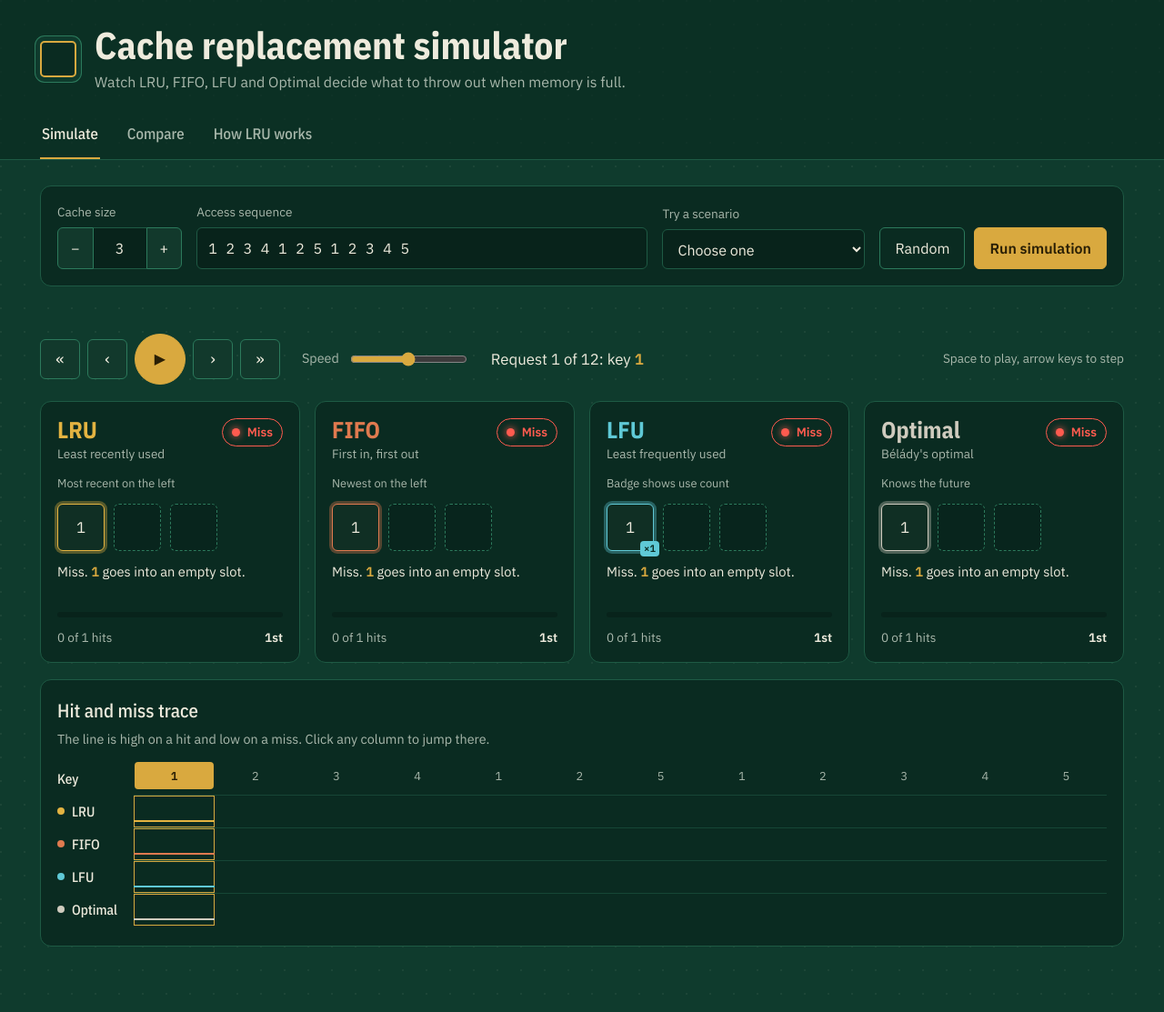
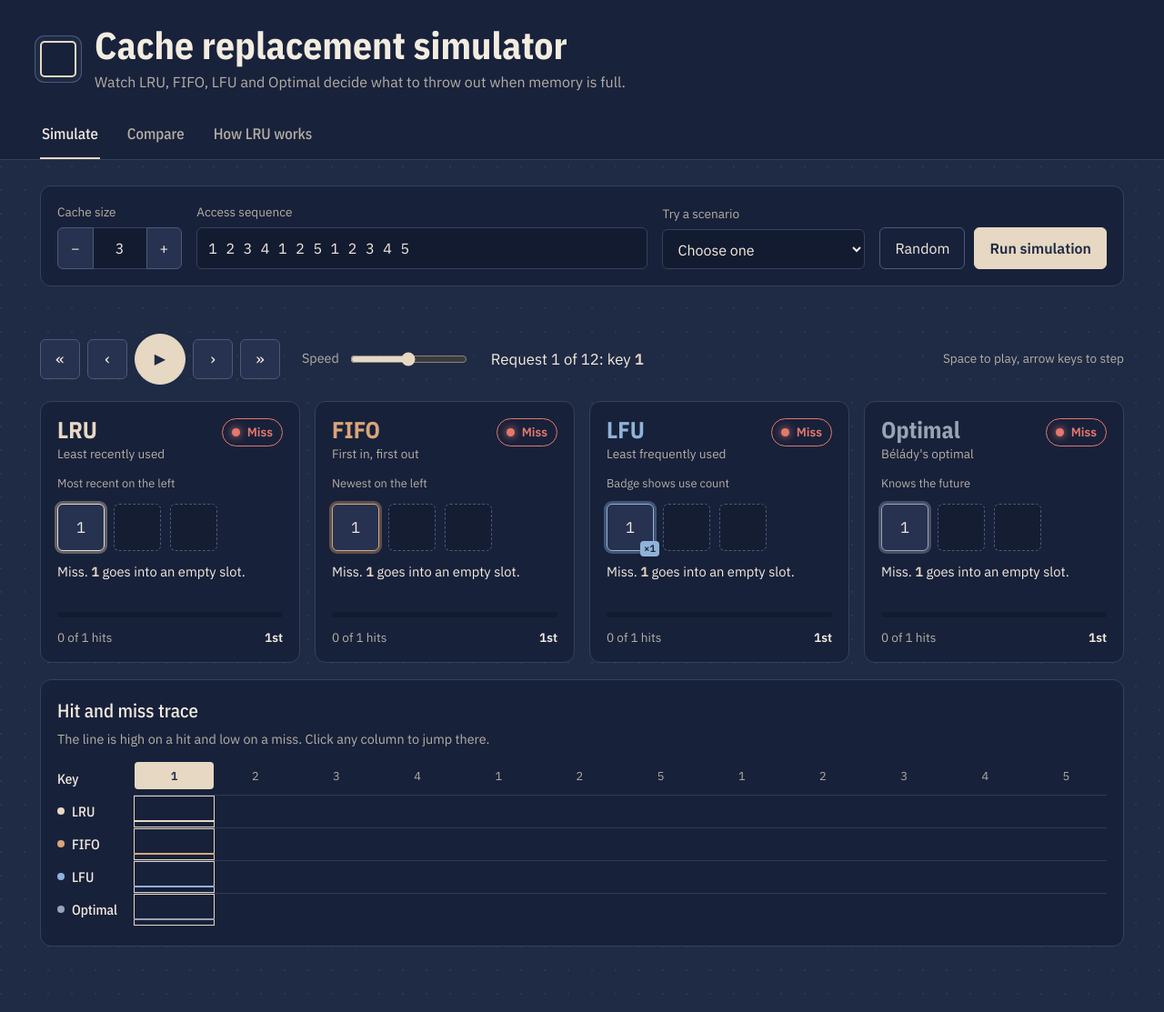
Before and after one commit to Ken-993/cache-simulator, a Flask app: page / in a window 1280 px wide. Shown: the whole page at 91% size. Run offline with Flask 3, Linux system fonts and the light colour scheme.

Commit message:
Navy and beige theme

```diff
--- a/static/script.js
+++ b/static/script.js
@@ -1,10 +1,10 @@
 /* ---------- Constants ---------- */
 const POLICIES = ["LRU", "FIFO", "LFU", "Optimal"];
 const META = {
-  LRU: { color: "#E3B341", full: "Least recently used", order: "Most recent on the left" },
-  FIFO: { color: "#E07A4F", full: "First in, first out", order: "Newest on the left" },
-  LFU: { color: "#5FC9D6", full: "Least frequently used", order: "Badge shows use count" },
-  Optimal: { color: "#CFCBBE", full: "Bélády's optimal", order: "Knows the future" },
+  LRU: { color: "#E6D8C3", full: "Least recently used", order: "Most recent on the left" },
+  FIFO: { color: "#D9A57A", full: "First in, first out", order: "Newest on the left" },
+  LFU: { color: "#8FB3D9", full: "Least frequently used", order: "Badge shows use count" },
+  Optimal: { color: "#9AA3B5", full: "Bélády's optimal", order: "Knows the future" },
 };
 const WORKLOAD_INFO = {
   "Uniform Random": "Every key is equally likely. There is no pattern to exploit.",
@@ -346,9 +346,9 @@ let chart = null;
 document.querySelectorAll("[data-desc]").forEach((el) => (el.textContent = WORKLOAD_INFO[el.dataset.desc] || ""));
 
 if (window.Chart) {
-  Chart.defaults.color = "#A9B8AC";
+  Chart.defaults.color = "#B5AFA5";
   Chart.defaults.font.family = '"IBM Plex Sans", system-ui, sans-serif';
-  Chart.defaults.borderColor = "rgba(44, 122, 92, 0.35)";
+  Chart.defaults.borderColor = "rgba(75, 90, 124, 0.45)";
 }
 
 document.querySelectorAll('input[name="workload"]').forEach((r) =>
--- a/static/style.css
+++ b/static/style.css
@@ -1,16 +1,30 @@
 :root {
-  --board: #0F3B2D;
-  --board-deep: #0A2B21;
-  --well: #08231B;
-  --chip: #102F24;
-  --trace: #1E5A44;
-  --trace-hi: #2C7A5C;
-  --gold: #D9A93F;
-  --gold-ink: #2A1F05;
-  --silk: #EEEBDD;
-  --silk-dim: #A9B8AC;
-  --led-hit: #5BE37D;
-  --led-miss: #FF5B4F;
+  /* Navy */
+  --bg: #1F2A44;
+  --surface: #18213A;
+  --well: #131B30;
+  --chip: #26324F;
+  --line: #34415F;
+  --line-strong: #4B5A7C;
+  --line-soft: rgba(75, 90, 124, 0.45);
+  --button: #26324F;
+  --button-hover: #2E3B5C;
+  --masthead: rgba(24, 33, 58, 0.85);
+
+  /* Beige */
+  --accent: #E6D8C3;
+  --accent-hover: #F1E6D6;
+  --accent-ink: #1F2A44;
+  --text: #F3ECE0;
+  --text-dim: #B5AFA5;
+  --tint-accent: rgba(230, 216, 195, 0.12);
+  --dots: rgba(230, 216, 195, 0.07);
+
+  /* Hit / miss */
+  --hit: #7FD1A0;
+  --miss: #E5786D;
+  --tint-hit: rgba(127, 209, 160, 0.10);
+
   --font: "IBM Plex Sans", system-ui, sans-serif;
   --cond: "IBM Plex Sans Condensed", "IBM Plex Sans", system-ui, sans-serif;
   --mono: "IBM Plex Mono", ui-monospace, monospace;
@@ -22,9 +36,9 @@
 body {
   margin: 0;
   font: 400 1rem/1.55 var(--font);
-  color: var(--silk);
-  background-color: var(--board);
-  background-image: radial-gradient(circle at 1px 1px, rgba(238, 235, 221, 0.06) 1px, transparent 1.6px);
+  color: var(--text);
+  background-color: var(--bg);
+  background-image: radial-gradient(circle at 1px 1px, var(--dots) 1px, transparent 1.6px);
   background-size: 26px 26px;
   min-height: 100vh;
 }
@@ -33,20 +47,20 @@ h1, h2, h3 { font-family: var(--cond); margin: 0; }
 h2 { font-size: 1.3rem; font-weight: 500; }
 h3 { font-size: 1.1rem; font-weight: 500; }
 p { margin: 0; }
-.mono { font-family: var(--mono); font-weight: 600; color: var(--gold); }
-.hint, .muted { color: var(--silk-dim); font-size: 0.9rem; }
-.error { color: var(--led-miss); min-height: 1.4em; margin-top: 8px; font-size: 0.95rem; }
-:focus-visible { outline: 2px solid var(--gold); outline-offset: 2px; }
+.mono { font-family: var(--mono); font-weight: 600; color: var(--accent); }
+.hint, .muted { color: var(--text-dim); font-size: 0.9rem; }
+.error { color: var(--miss); min-height: 1.4em; margin-top: 8px; font-size: 0.95rem; }
+:focus-visible { outline: 2px solid var(--accent); outline-offset: 2px; }
 
 .card {
-  background: var(--board-deep);
-  border: 1px solid var(--trace);
+  background: var(--surface);
+  border: 1px solid var(--line);
   border-radius: 12px;
   padding: 18px;
 }
 
 /* ---------- Masthead ---------- */
-.masthead { border-bottom: 1px solid var(--trace); background: rgba(10, 43, 33, 0.7); }
+.masthead { border-bottom: 1px solid var(--line); background: var(--masthead); }
 .masthead-inner { max-width: 1240px; margin: 0 auto; padding: 28px 24px 0; }
 .brand { display: flex; gap: 20px; align-items: center; }
 .chip-icon {
@@ -54,12 +68,12 @@ p { margin: 0; }
   width: 40px;
   height: 40px;
   border-radius: 5px;
-  background: var(--board-deep);
-  border: 2px solid var(--gold);
-  box-shadow: 0 0 0 5px var(--board), 0 0 0 6px var(--trace-hi);
+  background: var(--surface);
+  border: 2px solid var(--accent);
+  box-shadow: 0 0 0 5px var(--bg), 0 0 0 6px var(--line-strong);
 }
 h1 { font-size: clamp(1.8rem, 3.5vw, 2.6rem); font-weight: 700; line-height: 1.05; }
-.tagline { color: var(--silk-dim); margin-top: 6px; max-width: 62ch; }
+.tagline { color: var(--text-dim); margin-top: 6px; max-width: 62ch; }
 .tabs { display: flex; gap: 28px; margin-top: 22px; overflow-x: auto; }
 .tab {
   background: none;
@@ -71,11 +85,11 @@ h1 { font-size: clamp(1.8rem, 3.5vw, 2.6rem); font-weight: 700; line-height: 1.0
   font-family: var(--cond);
   font-size: 1.05rem;
   font-weight: 500;
-  color: var(--silk-dim);
+  color: var(--text-dim);
   white-space: nowrap;
 }
-.tab:hover { background: none; color: var(--silk); border-color: transparent; }
-.tab.active { color: var(--silk); border-bottom-color: var(--gold); }
+.tab:hover { background: none; color: var(--text); border-color: transparent; }
+.tab.active { color: var(--text); border-bottom-color: var(--accent); }
 
 main { max-width: 1240px; margin: 0 auto; padding: 28px 24px 72px; }
 .panel { display: none; }
@@ -85,28 +99,28 @@ main { max-width: 1240px; margin: 0 auto; padding: 28px 24px 72px; }
 input, select, button { font: inherit; color: inherit; }
 input, select {
   background: var(--well);
-  border: 1px solid var(--trace);
+  border: 1px solid var(--line);
   border-radius: 6px;
   padding: 10px 12px;
-  color: var(--silk);
+  color: var(--text);
   min-height: 44px;
 }
-input:focus, select:focus { border-color: var(--gold); }
+input:focus, select:focus { border-color: var(--accent); }
 #sequence, #labKey { font-family: var(--mono); }
 
 button {
-  background: #12392C;
-  border: 1px solid var(--trace-hi);
+  background: var(--button);
+  border: 1px solid var(--line-strong);
   border-radius: 6px;
   padding: 10px 16px;
   min-height: 44px;
   cursor: pointer;
   transition: background 0.15s, border-color 0.15s;
 }
-button:hover { background: #17463A; border-color: var(--gold); }
+button:hover { background: var(--button-hover); border-color: var(--accent); }
 button:disabled { opacity: 0.55; cursor: progress; }
-.primary { background: var(--gold); border-color: var(--gold); color: var(--gold-ink); font-weight: 600; }
-.primary:hover { background: #E8BA52; border-color: #E8BA52; }
+.primary { background: var(--accent); border-color: var(--accent); color: var(--accent-ink); font-weight: 600; }
+.primary:hover { background: var(--accent-hover); border-color: var(--accent-hover); }
 .ghost { background: transparent; }
 .wide { width: 100%; margin-top: 6px; }
 
@@ -116,12 +130,12 @@ button:disabled { opacity: 0.55; cursor: progress; }
   gap: 16px;
   align-items: flex-end;
   padding: 18px;
-  background: var(--board-deep);
-  border: 1px solid var(--trace);
+  background: var(--surface);
+  border: 1px solid var(--line);
   border-radius: 12px;
 }
 .field { display: flex; flex-direction: column; gap: 6px; }
-.field > label, .label { font-size: 0.85rem; color: var(--silk-dim); }
+.field > label, .label { font-size: 0.85rem; color: var(--text-dim); }
 .grow { flex: 1 1 280px; }
 .grow input { width: 100%; }
 .actions { display: flex; gap: 10px; }
@@ -142,22 +156,22 @@ button:disabled { opacity: 0.55; cursor: progress; }
   width: 56px;
   height: 56px;
   border-radius: 50%;
-  background: var(--gold);
-  border-color: var(--gold);
-  color: var(--gold-ink);
+  background: var(--accent);
+  border-color: var(--accent);
+  color: var(--accent-ink);
   font-size: 1rem;
 }
-.buttons .play:hover { background: #E8BA52; }
-.speed { display: flex; align-items: center; gap: 10px; color: var(--silk-dim); font-size: 0.9rem; }
-.speed input { min-height: 0; padding: 0; border: 0; background: none; accent-color: var(--gold); }
+.buttons .play:hover { background: var(--accent-hover); }
+.speed { display: flex; align-items: center; gap: 10px; color: var(--text-dim); font-size: 0.9rem; }
+.speed input { min-height: 0; padding: 0; border: 0; background: none; accent-color: var(--accent); }
 .step-label { font-size: 1.05rem; }
-.keys-hint { color: var(--silk-dim); font-size: 0.85rem; margin-left: auto; }
+.keys-hint { color: var(--text-dim); font-size: 0.85rem; margin-left: auto; }
 
 /* ---------- Memory banks ---------- */
 .banks { display: grid; grid-template-columns: repeat(auto-fit, minmax(250px, 1fr)); gap: 16px; }
 .bank {
-  background: var(--board-deep);
-  border: 1px solid var(--trace);
+  background: var(--surface);
+  border: 1px solid var(--line);
   border-radius: 12px;
   padding: 18px 18px 16px;
   display: flex;
@@ -166,7 +180,7 @@ button:disabled { opacity: 0.55; cursor: progress; }
 }
 .bank-head { display: flex; justify-content: space-between; align-items: flex-start; gap: 12px; }
 .bank h3 { color: var(--c); font-size: 1.6rem; font-weight: 700; line-height: 1; }
-.bank-sub { color: var(--silk-dim); font-size: 0.85rem; margin-top: 4px; }
+.bank-sub { color: var(--text-dim); font-size: 0.85rem; margin-top: 4px; }
 .status {
   display: flex;
   align-items: center;
@@ -177,16 +191,16 @@ button:disabled { opacity: 0.55; cursor: progress; }
   border: 1px solid currentColor;
   border-radius: 999px;
 }
-.status.is-hit { color: var(--led-hit); }
-.status.is-miss { color: var(--led-miss); }
+.status.is-hit { color: var(--hit); }
+.status.is-miss { color: var(--miss); }
 .led { width: 9px; height: 9px; border-radius: 50%; background: currentColor; box-shadow: 0 0 8px currentColor; }
-.order { font-size: 0.8rem; color: var(--silk-dim); }
+.order { font-size: 0.8rem; color: var(--text-dim); }
 .pads { display: flex; flex-wrap: wrap; gap: 10px; min-height: 52px; }
 .why { font-size: 0.92rem; min-height: 2.9em; }
 .meter { height: 6px; background: var(--well); border-radius: 3px; overflow: hidden; }
 .meter span { display: block; height: 100%; background: var(--c); }
-.score { display: flex; justify-content: space-between; font-size: 0.85rem; color: var(--silk-dim); }
-.rank { color: var(--silk); font-weight: 600; }
+.score { display: flex; justify-content: space-between; font-size: 0.85rem; color: var(--text-dim); }
+.rank { color: var(--text); font-weight: 600; }
 
 /* Slots ("pads") */
 .pad {
@@ -197,12 +211,12 @@ button:disabled { opacity: 0.55; cursor: progress; }
   padding: 0 10px;
   display: grid;
   place-items: center;
-  border: 1px dashed var(--trace-hi);
+  border: 1px dashed var(--line-strong);
   border-radius: 6px;
   background: rgba(0, 0, 0, 0.12);
   font-family: var(--mono);
   font-size: 1.05rem;
-  color: var(--silk);
+  color: var(--text);
 }
 .pad.filled { border: 1.5px solid var(--c); background: var(--chip); }
 .pad.active { box-shadow: 0 0 0 3px color-mix(in srgb, var(--c) 35%, transparent); }
@@ -216,13 +230,13 @@ button:disabled { opacity: 0.55; cursor: progress; }
   padding: 3px 4px;
   border-radius: 4px;
   background: var(--c);
-  color: var(--board-deep);
+  color: var(--surface);
 }
 .pad.enter { animation: drop 0.45s cubic-bezier(0.2, 0.9, 0.3, 1.2); }
 .pad.flash { animation: flash 0.7s ease-out; }
 .pad.ghost {
-  border: 1.5px solid var(--led-miss);
-  color: var(--led-miss);
+  border: 1.5px solid var(--miss);
+  color: var(--miss);
   overflow: hidden;
   animation: evict 0.7s ease-in 0.15s forwards;
 }
@@ -260,7 +274,7 @@ button:disabled { opacity: 0.55; cursor: progress; }
   gap: 8px;
   height: 36px;
   padding-right: 10px;
-  background: var(--board-deep);
+  background: var(--surface);
   font-family: var(--cond);
   font-weight: 500;
   font-size: 0.95rem;
@@ -276,20 +290,20 @@ button:disabled { opacity: 0.55; cursor: progress; }
   background: transparent;
   font-family: var(--mono);
   font-size: 0.8rem;
-  color: var(--silk-dim);
+  color: var(--text-dim);
 }
-.a-key:hover { background: #17463A; }
-.a-key.past { color: var(--silk); }
-.a-key.cur { background: var(--gold); color: var(--gold-ink); font-weight: 600; }
-.a-cell { position: relative; height: 36px; cursor: pointer; border-top: 1px solid rgba(44, 122, 92, 0.35); }
+.a-key:hover { background: var(--button-hover); }
+.a-key.past { color: var(--text); }
+.a-key.cur { background: var(--accent); color: var(--accent-ink); font-weight: 600; }
+.a-cell { position: relative; height: 36px; cursor: pointer; border-top: 1px solid var(--line-soft); }
 .a-cell::after { content: ""; position: absolute; left: 0; right: 0; height: 2px; background: var(--c); }
 .a-cell.hi::after { top: 6px; }
 .a-cell.lo::after { bottom: 6px; }
 .a-cell.edge::before { content: ""; position: absolute; left: 0; top: 6px; bottom: 6px; width: 2px; background: var(--c); }
-.a-cell.hi.past, .a-cell.hi.cur { background: rgba(91, 227, 125, 0.08); }
-.a-cell.cur { box-shadow: inset 0 0 0 1px var(--gold); }
+.a-cell.hi.past, .a-cell.hi.cur { background: var(--tint-hit); }
+.a-cell.cur { box-shadow: inset 0 0 0 1px var(--accent); }
 .a-cell.future::after, .a-cell.future::before { display: none; }
-.a-cell:hover { background: rgba(217, 169, 63, 0.1); }
+.a-cell:hover { background: var(--tint-accent); }
 
 /* ---------- Results ---------- */
 .results { margin-top: 18px; }
--- a/templates/index.html
+++ b/templates/index.html
@@ -170,13 +170,13 @@
         <div class="card">
           <h2>The four policies</h2>
           <dl class="policy-list">
-            <dt style="--c:#E3B341">LRU</dt>
+            <dt style="--c:#E6D8C3">LRU</dt>
             <dd>Evicts whatever was used longest ago. Built from a hash map and a doubly linked list, so every access is O(1).</dd>
-            <dt style="--c:#E07A4F">FIFO</dt>
+            <dt style="--c:#D9A57A">FIFO</dt>
             <dd>Evicts whatever arrived first, even if it is still in use. A queue plus a set. It can get worse with a bigger cache, which is Bélády's anomaly.</dd>
-            <dt style="--c:#5FC9D6">LFU</dt>
+            <dt style="--c:#8FB3D9">LFU</dt>
             <dd>Evicts whatever has been used the fewest times, breaking ties by recency. A map from use count to linked list gives O(1).</dd>
-            <dt style="--c:#CFCBBE">Optimal</dt>
+            <dt style="--c:#9AA3B5">Optimal</dt>
             <dd>Evicts whatever is needed furthest in the future. No real system can know that, so it serves as the best possible score to compare against.</dd>
           </dl>
         </div>
```
Also changed, not shown: other parts of static/style.css (+21 -21 lines).
